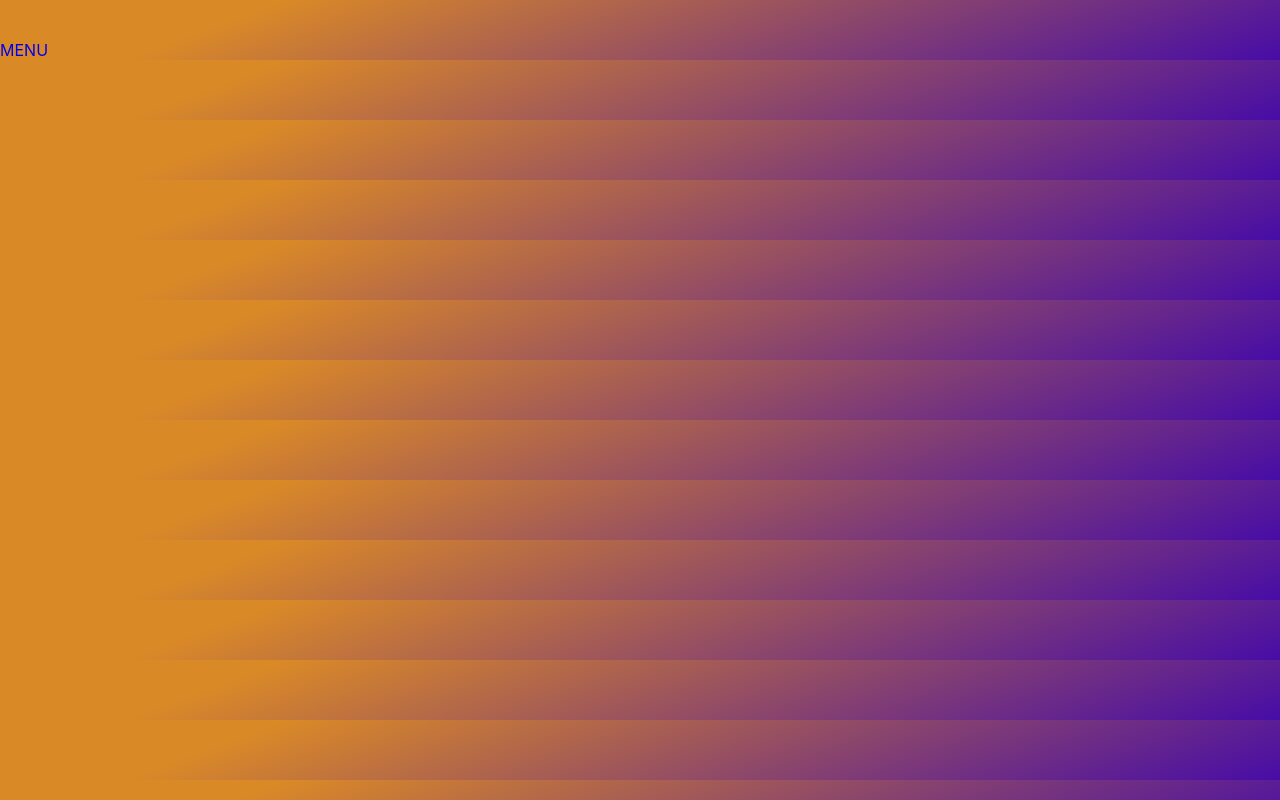
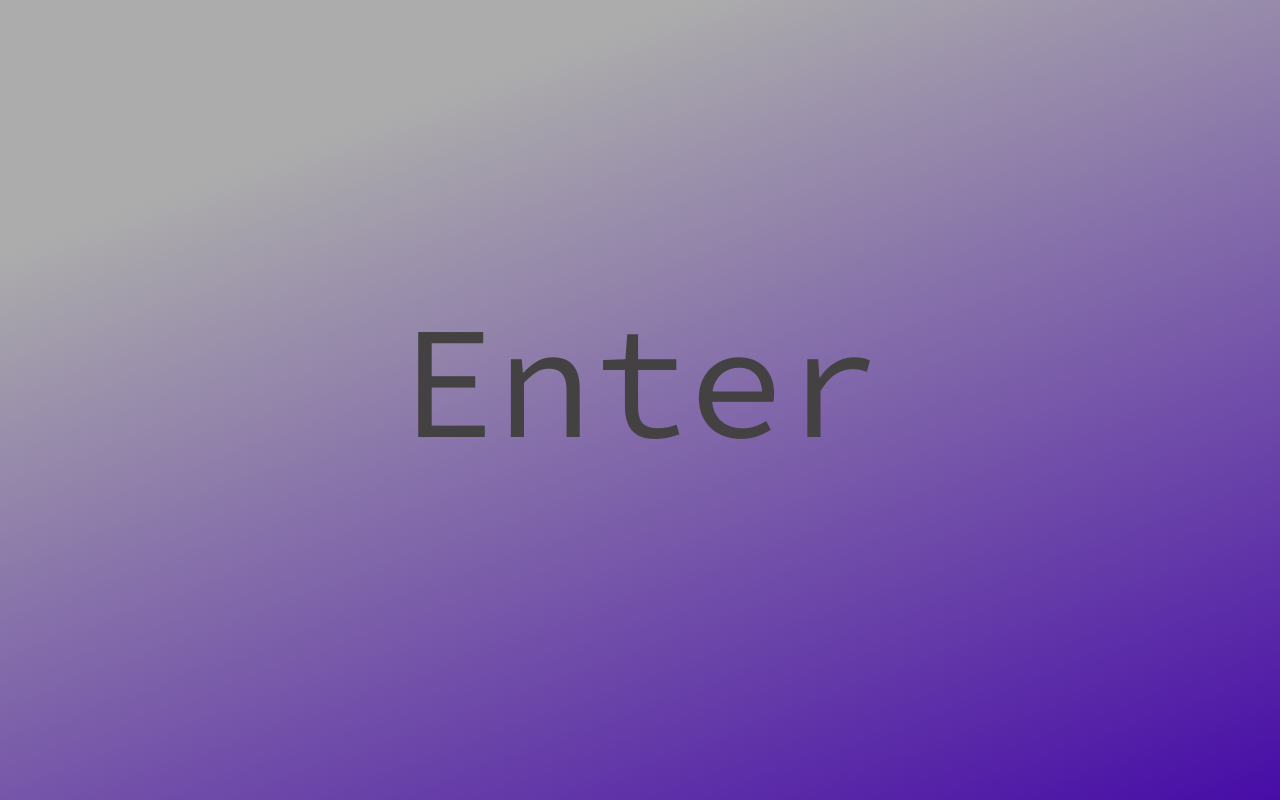
Before and after one commit to dickm19/portfolio, a React (Create React App) app: page / in a window 1280 px wide. Built offline with nearby package versions, Linux system fonts and the light colour scheme.

Commit message:
tweaked landing page

```diff
--- a/package.json
+++ b/package.json
@@ -7,6 +7,7 @@
     "@testing-library/react": "^11.1.0",
     "@testing-library/user-event": "^12.1.10",
     "framer-motion": "^3.3.0",
+    "gsap": "^3.6.0",
     "node-sass": "^4.14.1",
     "react": "^17.0.1",
     "react-blob": "^2.1.0",
@@ -14,10 +15,13 @@
     "react-mailto": "^0.4.0",
     "react-player": "^2.8.2",
     "react-redux": "^7.2.2",
+    "react-route-transition": "^1.0.6",
     "react-router-dom": "^5.2.0",
     "react-scripts": "4.0.1",
+    "react-transition-group": "^4.4.1",
     "redux": "^4.0.5",
     "redux-thunk": "^2.3.0",
+    "styled-components": "^5.2.1",
     "web-vitals": "^0.2.4"
   },
   "scripts": {
--- a/src/App.js
+++ b/src/App.js
@@ -6,16 +6,13 @@ import Contact from './Components/Contact'
 import Home from './Components/Home'
 import './App.scss'
 import { Route, withRouter } from 'react-router-dom';
-
+import { BrowserRouter } from 'react-router-dom';
 class App extends React.Component {
-  state = {
-    count: 0
-  }
   render(){
 
     return (
+      <BrowserRouter>
           <div className="App">
-
             <Route
                 exact
                 path="/"
@@ -52,6 +49,8 @@ class App extends React.Component {
                 }
             />
           </div>
+
+      </BrowserRouter>
     )
   }
 }
--- a/src/App.scss
+++ b/src/App.scss
@@ -1,101 +1,30 @@
 
-body{
-  background-image: linear-gradient(-200deg, rgb(218, 137, 39) 20%, #470ca7 100%);
+// body{
+  // }
+  .home{
+  //  width: 100vh;
+  height: 100vh;
+  text-align: center;
+  background-image: linear-gradient(-200deg, rgb(172, 172, 172) 20%, #470ca7 100%);
 }
 
-.menu{
-  // font-family: 'Barlow', sans-serif;
-  // font-family: 'Questrial', sans-serif;
-  font-family: 'Source Code Pro', monospace;
-  text-align: center;
-  margin: 0 auto;
-  margin-top: 5vh;
+.about{
+  height: 100vh;
 }
 
-
-.gooey{
-  margin-top: 5vh;
-  width: 50vh;
-  height: 20vh;
-  position: relative;
-  display: inline-block;
-  color: rgb(46, 45, 45);
-  background-color: rgba(107, 61, 222, 0.242);
-  font-size: 8vh;
-  text-decoration: none;
-  box-shadow: 5px 10px #4f4f4f79;
-  border-radius: 50% 50% 50% 50% / 50% 50% 50% 50%;
-  outline: 1px solid transparent;
-}
-.gooey:hover{
-  animation: morph 3s linear infinite;
-  transform-style: preserve-3d;
-  will-change: border-radius;
-
-  .gooey:before, .gooey:after {
-      content: '';
-      width: 75%;
-      height: 75%;
-      display: block;
-      position: absolute;
-      left: 19px;
-      top: 18px;
-      border-radius: 42% 58% 90% 30% / 45% 45% 55% 55%;
-      will-change: border-radius, transform, opacity;
-      animation-delay: 200ms;
-  }
-
-  .gooey:before{
-    animation: morph 2s linear infinite;
-    opacity: .21;
-    animation-duration: 1.2s;
-  }
-
-  .gooey:after{
-    animation: morph 2s linear infinite;
-    animation-delay: 400ms;
-    opacity: .89;
-    content: "";
-    line-height: 135px;
-    text-indent: 40px;
-  }
-}
-span{
-  display: inline-block;
-  margin-top: 5vh;
-}
-// #portfolio{
-//   background-image: linear-gradient(-200deg, rgb(218, 137, 39) 20%, #470ca7 100%);
-// }
-
-// #about{
-//   background-image: linear-gradient(-200deg, rgb(218, 137, 39) 20%, #470ca7 100%);
-// }
-
-// #contact{
-//   background-image: linear-gradient(-200deg, rgb(250, 147, 51) 20%, #0c1cb1 100%);
-// }
-@keyframes morph{
-  0%,100% {
-    border-radius: 50% 50% 50% 50% / 50% 50% 50% 50%;
-    transform: translate3d(0,0,2px) rotateZ(0.01deg);
-  }
-  34% {
-    border-radius: 40% 50% 60% 54% / 60% 50% 71% 70%;
-    transform:  translate3d(0,5px,0) rotateZ(0.01deg);
-  }
-  50% {
-    transform: translate3d(0,0,0) rotateZ(0.01deg);
-  }
-  67% {
-    border-radius: 100% 60% 60% 100% / 100% 100% 60% 60% ;
-    transform: translate3d(0,-3px,0) rotateZ(0.01deg);
-  }
+.portfolio{
+  height: 100vh;
 }
 
-@keyframes fadeIn{
-  100%{
-    transform: scale(1.03);
-    opacity: 0;
-  }
+.contact{
+  height: 100vh;
+
 }
+
+.home span{
+  color: rgb(67, 65, 65);
+  font-size: 20vh;
+    text-align: center;
+    margin: 0 auto;
+    margin-top: 35vh;
+}
--- a/src/Components/Contact.js
+++ b/src/Components/Contact.js
@@ -1,7 +1,8 @@
 import React from 'react';
 import { Link } from 'react-router-dom'
+export default function Contact() {
 
-export default function Contact() {
+
     return(
         <div className='contact'>
             <Link id='menu' to={"/menu"}>
--- a/src/Components/Home.js
+++ b/src/Components/Home.js
@@ -1,12 +1,12 @@
 import React from 'react'
 import { Link } from 'react-router-dom'
+export default function Home(){
 
-export default function Home(){
     return(
         <div className='home'>
 
             <Link id='menu' to={"/menu"}>
-                    <span >MENU</span>
+                    <span>Enter</span>
             </Link>
         </div>
     )
--- /dev/null
+++ b/src/Components/Menu.scss
@@ -0,0 +1,104 @@
+
+body{
+    background-image: linear-gradient(-200deg, rgb(218, 137, 39) 20%, #470ca7 100%);
+    font-family: 'Source Code Pro', monospace;
+    // text-decoration: none;
+
+}
+
+.menu{
+    // font-family: 'Barlow', sans-serif;
+    // font-family: 'Questrial', sans-serif;
+    text-align: center;
+    margin: 0 auto;
+    margin-top: 5vh;
+  }
+
+
+  .gooey{
+    margin-top: 5vh;
+    width: 50vh;
+    height: 20vh;
+    position: relative;
+    display: inline-block;
+    color: rgb(46, 45, 45);
+    background-color: rgba(107, 61, 222, 0.242);
+    font-size: 8vh;
+    box-shadow: 5px 10px #4f4f4f79;
+    border-radius: 50% 50% 50% 50% / 50% 50% 50% 50%;
+    outline: 1px solid transparent;
+  }
+
+
+  .gooey:hover{
+    animation: morph 3s linear infinite;
+    transform-style: preserve-3d;
+    will-change: border-radius;
+
+    .gooey:before, .gooey:after {
+        content: '';
+        width: 75%;
+        height: 75%;
+        display: block;
+        position: absolute;
+        left: 19px;
+        top: 18px;
+        border-radius: 42% 58% 90% 30% / 45% 45% 55% 55%;
+        will-change: border-radius, transform, opacity;
+        animation-delay: 200ms;
+    }
+
+    .gooey:before{
+      animation: morph 2s linear infinite;
+      opacity: .21;
+      animation-duration: 1.2s;
+    }
+
+    .gooey:after{
+      animation: morph 2s linear infinite;
+      animation-delay: 400ms;
+      opacity: .89;
+      content: "";
+      line-height: 135px;
+      text-indent: 40px;
+    }
+  }
+  span{
+    display: inline-block;
+    margin-top: 5vh;
+  }
+  // #portfolio{
+  //   background-image: linear-gradient(-200deg, rgb(218, 137, 39) 20%, #470ca7 100%);
+  // }
+
+  // #about{
+  //   background-image: linear-gradient(-200deg, rgb(218, 137, 39) 20%, #470ca7 100%);
+  // }
+
+  // #contact{
+  //   background-image: linear-gradient(-200deg, rgb(250, 147, 51) 20%, #0c1cb1 100%);
+  // }
+  @keyframes morph{
+    0%,100% {
+      border-radius: 50% 50% 50% 50% / 50% 50% 50% 50%;
+      transform: translate3d(0,0,2px) rotateZ(0.01deg);
+    }
+    34% {
+      border-radius: 40% 50% 60% 54% / 60% 50% 71% 70%;
+      transform:  translate3d(0,5px,0) rotateZ(0.01deg);
+    }
+    50% {
+      transform: translate3d(0,0,0) rotateZ(0.01deg);
+    }
+    67% {
+      border-radius: 100% 60% 60% 100% / 100% 100% 60% 60% ;
+      transform: translate3d(0,-3px,0) rotateZ(0.01deg);
+    }
+  }
+
+  @keyframes fadeIn{
+    100%{
+      transform: scale(1.03);
+      opacity: 0;
+    }
+  }
```
Also changed, not shown: src/Components/Menu.js (+13 -0 lines), 2 other files (tests, documents, lock files or other folders). Lines whose indentation alone changed are shown as unchanged.
